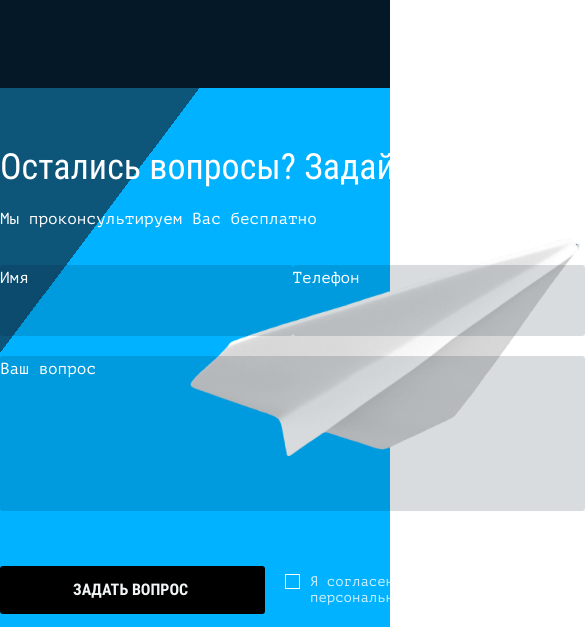
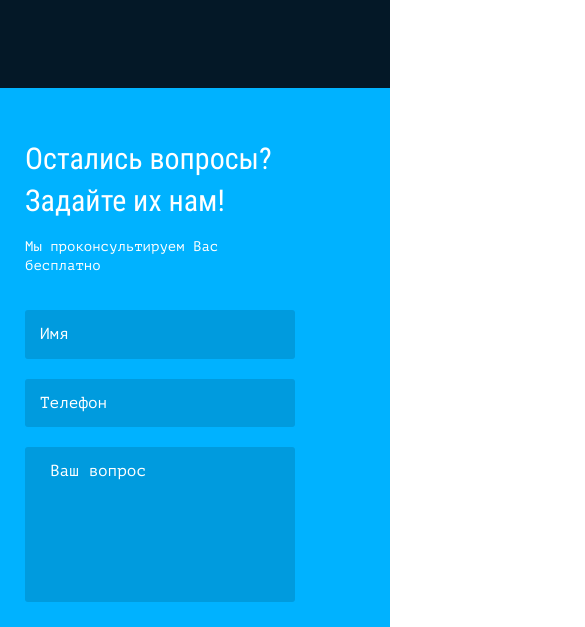
Before and after one commit to verrtiga/Smart-Device-, a website built with webpack: page source/index.html in a window 390 px wide. Shown: the part 3738-4365 px from the top of the page, 585 px wide, since content can reach past the window. Built offline with nearby package versions, Linux system fonts and the light colour scheme; files whose address does not match are found by name.

Commit message:
добавляет tablet & mobile

```diff
--- a/source/sass/blocks/custom-input.scss
+++ b/source/sass/blocks/custom-input.scss
@@ -7,7 +7,6 @@
   padding: 14px 0 28px;
 
   @media screen and (max-width: 767px) {
-    padding: 4px 0 48px;
     width: 100%;
   }
 
--- a/source/sass/blocks/form.scss
+++ b/source/sass/blocks/form.scss
@@ -2,10 +2,19 @@
     min-height: 542px;
     background: linear-gradient(-53deg, rgba(0, 178, 255, 1) 75%, rgba(14, 85, 122, 1) 75%);
     position: relative;
+
+    @include vp-1023 {
+        background: linear-gradient(-53deg, rgba(0, 178, 255, 1) 75%, rgba(0, 178, 255, 1) 75%);
+    }
+
+    @include vp-767 {
+        min-height: 750px;
+    }
 }
 
 .form-container {
-    margin-bottom: 35px;;
+    margin-bottom: 35px;
+    ;
 }
 
 .fieldset-data {
@@ -16,6 +25,10 @@
     position: absolute;
     left: 190px;
     top: 150px;
+
+    @include vp-1023 {
+        display: none;
+    }
 }
 
 .fieldset-container {
@@ -24,6 +37,17 @@
     margin-left: auto;
     margin-right: 170px;
     padding-top: 54px;
+
+    @include vp-1023 {
+        padding: 0 50px;
+        width: 770px;
+        padding-top: 50px;
+    }
+
+    @include vp-767 {
+        width: 320px;
+        padding: 50px 25px;
+    }
 
 }
 
@@ -36,6 +60,11 @@
     color: $color-default-white;
     margin: 0;
     margin-bottom: 15px;
+
+    @include vp-767 {
+        font-size: 30px;
+        line-height: 42px;
+    }
 }
 
 .form__description {
@@ -46,6 +75,11 @@
     font-size: 16px;
     line-height: 22px;
     color: $color-default-white;
+
+    @include vp-767 {
+        font-size: 14px;
+        line-height: 19px;
+    }
 }
 
 .form-ask__data {
@@ -58,8 +92,13 @@
     opacity: 0.8;
     display: block;
     width: 320px;
-    margin:0;
+    margin: 0;
     padding-left: 45px;
+
+    @include vp-767 {
+        width: 234px;
+        padding-left: 28px;
+    }
 }
 
 .fieldset-data__list {
@@ -69,6 +108,10 @@
     display: grid;
     grid-template-columns: repeat(2, 1fr);
     grid-template-rows: auto;
+
+    @include vp-767 {
+        display: block;
+    }
 }
 
 .fieldset-data__item {
@@ -94,6 +137,14 @@
     padding: 15px;
     outline: none;
     color: $color-default-white;
+
+    @include vp-1023 {
+        width: 320px;
+    }
+
+    @include vp-767 {
+        width: 270px;
+    }
 }
 
 .fieldset-data__input::placeholder {
@@ -110,6 +161,10 @@
     height: 155px;
     outline: none;
     color: $color-default-white;
+
+    @include vp-1023 {
+        width: 655px;
+    }
 }
 
 .fieldset-data__textarea::placeholder {
@@ -119,6 +174,10 @@
 .form-ask-container {
     display: flex;
     align-items: center;
+
+    @include vp-767 {
+        display: block;
+    }
 }
 
 .form-ask__button {
@@ -132,20 +191,32 @@
     width: 15px;
     height: 15px;
     border: 1px solid $color-default-white;
-    left:20px;
+    left: 20px;
+
+    @include vp-767 {
+        left: -84px;
+        top: 28px;
+        right: 0;
+        bottom: 0;
+
+    }
 }
 
 .form-ask__label {
     position: relative;
+
+    @include vp-1023 {
+        margin-left: 85px;
+    }
 }
 
-.form-ask__checkbox[type="checkbox"]:checked + .form-ask__control::before,
-.form-ask__checkbox[type="checkbox"]:checked + .form-ask__control::after {
+.form-ask__checkbox[type="checkbox"]:checked+.form-ask__control::before,
+.form-ask__checkbox[type="checkbox"]:checked+.form-ask__control::after {
     content: "";
     position: absolute;
     background-image: url(../../img/svg/check-icon.svg);
     background-repeat: no-repeat;
-    top:3px;
+    top: 3px;
     left: 2px;
     bottom: 0;
     width: 8px;
```
Also changed, not shown: build/css/style.css, build/css/style.min.css, 1 other file.
